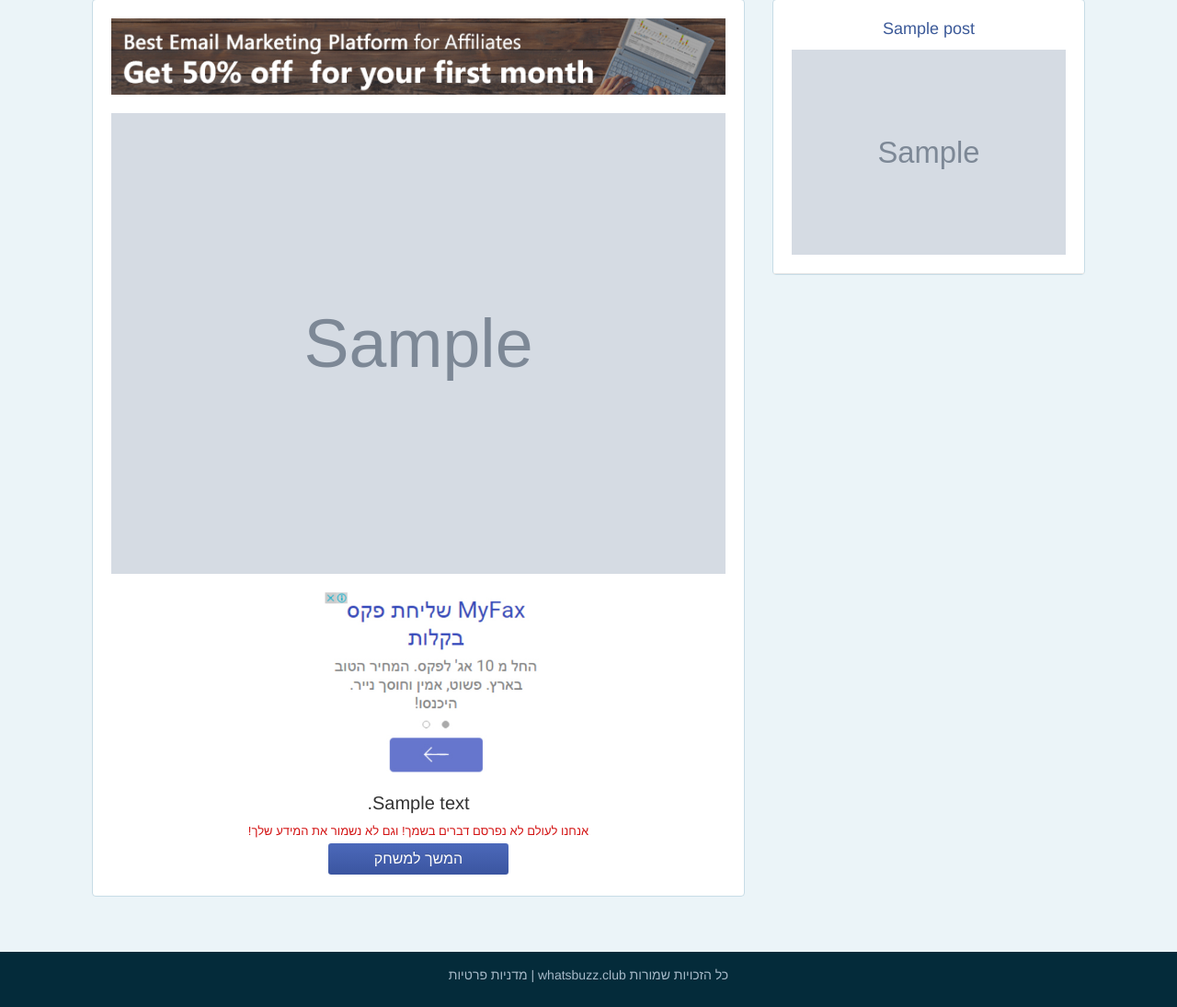
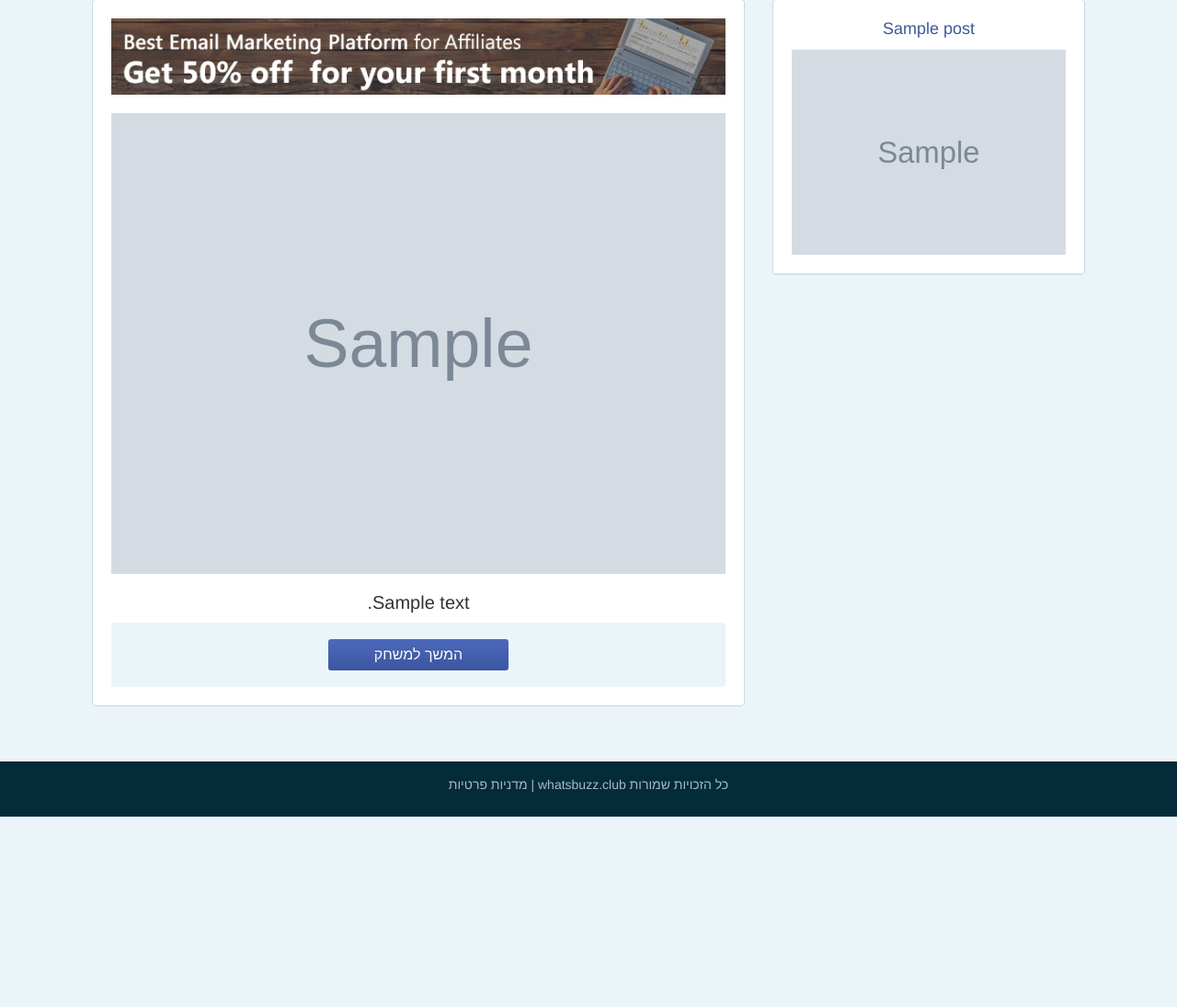
Before and after one commit to nirgn975/WhatsBuzz, a Django app: a page that uses web/whats_buzz/templates/pages/post.html in a window 1280 px wide. Shown: the part 166-1261 px from the top of the page at 92% size. After the commit the page ends 1054 px from the top, so only its background shows below. Run offline with Django 3.2, Linux system fonts and the light colour scheme; tables that the repository leaves empty hold one stand-in row (values such as "Sample post"); grey boxes marked "Sample" are stand-in pictures; style sheets or scripts are compiled from the project's sources; some libraries are stand-ins or nearby versions.

Commit message:
Quick Fixes for new review. (#29)
* Cleanup, and add login background.

* Add bottom margin to fb-likes in buzz section.

* Remove specific page title.

* Remove ad placeholder.

```diff
--- a/web/whats_buzz/static/sass/pages/long-post-card.scss
+++ b/web/whats_buzz/static/sass/pages/long-post-card.scss
@@ -59,4 +59,8 @@
   .checkbox > label {
     padding: 0;
   }
+
+  .fb-like.fb_iframe_widget {
+    margin-bottom: 10px;
+  }
 }
--- a/web/whats_buzz/static/sass/pages/post.scss
+++ b/web/whats_buzz/static/sass/pages/post.scss
@@ -113,13 +113,15 @@
   background-image: linear-gradient(#5B7BD5, #4864B1);
 }
 
-#facebooklogin {
+.post > .loginFB {
   text-align: center;
+  background-color: #ebf4f8;
+  padding: 15px;
+  border-radius: 4px;
 }
 
 #quizzes-game {
   padding: 0 50px;
-  text-align: center;
 }
 
 
--- a/web/whats_buzz/templates/index.html
+++ b/web/whats_buzz/templates/index.html
@@ -1,8 +1,4 @@
 {% extends 'layouts/base.html' %}
-
-{% block title %}
-    Homepage - {{ block.super }}
-{% endblock %}
 
 {% block content %}
     <div id="main-content">
--- a/web/whats_buzz/templates/layouts/base.html
+++ b/web/whats_buzz/templates/layouts/base.html
@@ -41,16 +41,5 @@
     <script src="https://maxcdn.bootstrapcdn.com/bootstrap/3.3.6/js/bootstrap.min.js" integrity="sha384-0mSbJDEHialfmuBBQP6A4Qrprq5OVfW37PRR3j5ELqxss1yVqOtnepnHVP9aJ7xS" crossorigin="anonymous"></script>
     <script src="{% static 'javascript/main.js' %}"></script>
     {% block javascript %}{% endblock %}
-
-{#    <script>#}
-{#      (function(i,s,o,g,r,a,m){i['GoogleAnalyticsObject']=r;i[r]=i[r]||function(){#}
-{#      (i[r].q=i[r].q||[]).push(arguments)},i[r].l=1*new Date();a=s.createElement(o),#}
-{#      m=s.getElementsByTagName(o)[0];a.async=1;a.src=g;m.parentNode.insertBefore(a,m)#}
-{#      })(window,document,'script','https://www.google-analytics.com/analytics.js','ga');#}
-{##}
-{#      ga('create', 'UA-76952917-1', 'auto');#}
-{#      ga('send', 'pageview');#}
-{##}
-{#    </script>#}
 </body>
 </html>
--- a/web/whats_buzz/templates/pages/email-us.html
+++ b/web/whats_buzz/templates/pages/email-us.html
@@ -1,8 +1,4 @@
 {% extends 'layouts/base.html' %}
-
-{% block title %}
-    Email Us - {{ block.super }}
-{% endblock %}
 
 {% block content %}
     <div id="main-content">
--- a/web/whats_buzz/templates/pages/facebook-games.html
+++ b/web/whats_buzz/templates/pages/facebook-games.html
@@ -1,8 +1,4 @@
 {% extends 'layouts/base.html' %}
-
-{% block title %}
-    Facebook Games - {{ block.super }}
-{% endblock %}
 
 {% block content %}
     <div id="main-content">
--- a/web/whats_buzz/templates/pages/post.html
+++ b/web/whats_buzz/templates/pages/post.html
@@ -1,9 +1,5 @@
 {% extends 'layouts/base.html' %}
 {% load staticfiles %}
-
-{% block title %}
-    {{ post.title }} - {{ block.super }}
-{% endblock %}
 
 {% block content %}
     <div id="main-content">
@@ -17,17 +13,14 @@
                     {% if post.image_banner %}
                         <img id="banner" src="{% static post.image_banner.url %}" alt="{{ post.title }}" />
                     {% endif %}
-                    <div id="second-ad" class="row">
-                        <img src="{% static 'images/google-ad.jpg' %}" alt="google ad"/>
-                    </div>
+{#                    <div id="second-ad" class="row">#}
+{#                        <img src="{% static 'images/google-ad.jpg' %}" alt="google ad"/>#}
+{#                    </div>#}
                     <div id="description" class="row">
                         <p>{{ post.body }}</p>
                         {% if not quizzes.code %}
                           <img id="FB-image-game" src="{% static image_fb_game.images.url %}">
                         {% endif %}
-                    </div>
-                    <div class="row caution">
-                        <span>אנחנו לעולם לא נפרסם דברים בשמך! וגם לא נשמור את המידע שלך!</span>
                     </div>
 
                     <div class="loader"></div>
@@ -36,15 +29,15 @@
                       <div id="quizzes">
                         {{ quizzes.code|safe }}
                       </div>
-                      <div id="facebooklogin">
+                      <div id="facebooklogin" class="loginFB">
                         <button id="quizzes-game">המשך למשחק</button>
                       </div>
                     {% else %}
-                    <div id="facebooklogin" data-post="{{ post.id }}">
+                    <div id="facebooklogin" class="loginFB" data-post="{{ post.id }}">
                         {% include 'partials/FB-post.html' %}
                     </div>
                     {% endif %}
-                    <div class="fb-comments" data-href="http://whatsbuzz.club/{{ post.slug }}" data-width="100%"></div>
+                    <div class="fb-comments" data-href="http://whatsbuzz.co.il/{{ post.slug }}" data-width="100%"></div>
                 </div>
             </div>
             <div id="buzz" class="col-sm-4">
--- a/web/whats_buzz/templates/pages/privacy-policy.html
+++ b/web/whats_buzz/templates/pages/privacy-policy.html
@@ -1,8 +1,4 @@
 {% extends 'layouts/base.html' %}
-
-{% block title %}
-    Privacy Policy - {{ block.super }}
-{% endblock %}
 
 {% block content %}
     <div id="main-content">
--- a/web/whats_buzz/templates/pages/test-yourself.html
+++ b/web/whats_buzz/templates/pages/test-yourself.html
@@ -1,8 +1,4 @@
 {% extends 'layouts/base.html' %}
-
-{% block title %}
-    Test Yourself - {{ block.super }}
-{% endblock %}
 
 {% block content %}
     <div id="main-content">
--- a/web/whats_buzz/templates/partials/FB-post.html
+++ b/web/whats_buzz/templates/partials/FB-post.html
@@ -15,3 +15,6 @@
   >
   Continue with Facebook
 </button>
+<div class="row caution">
+    <span>אנחנו לעולם לא נפרסם דברים בשמך! וגם לא נשמור את המידע שלך!</span>
+</div>
```
